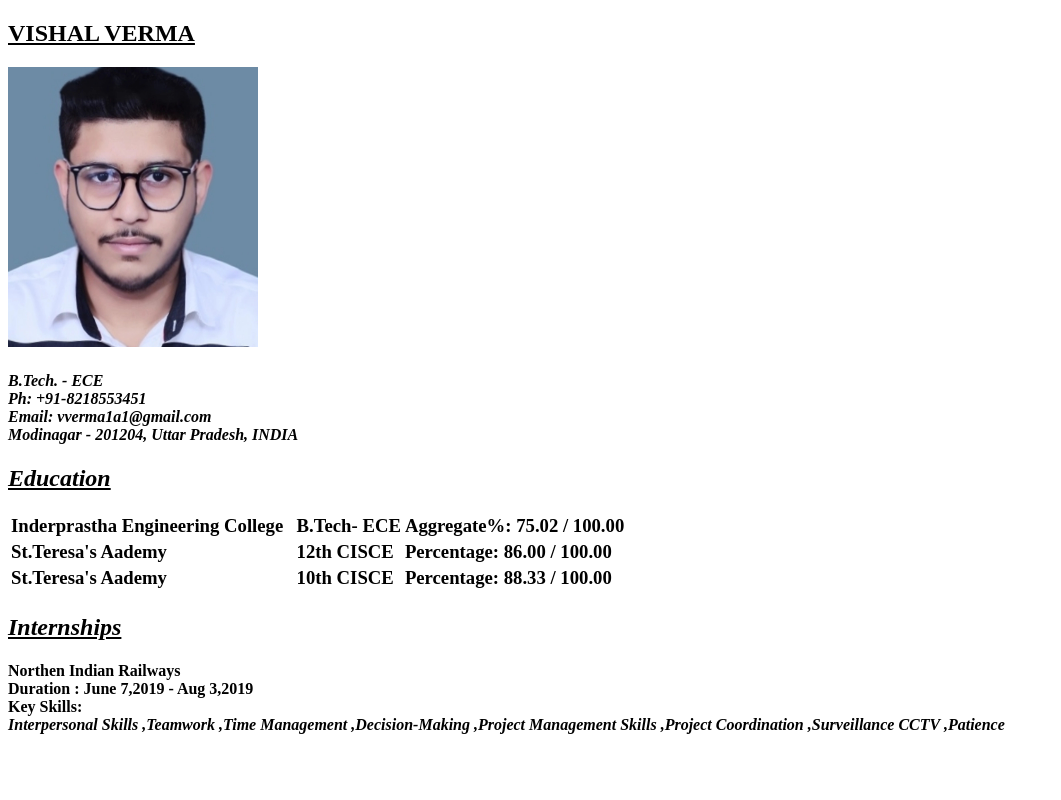
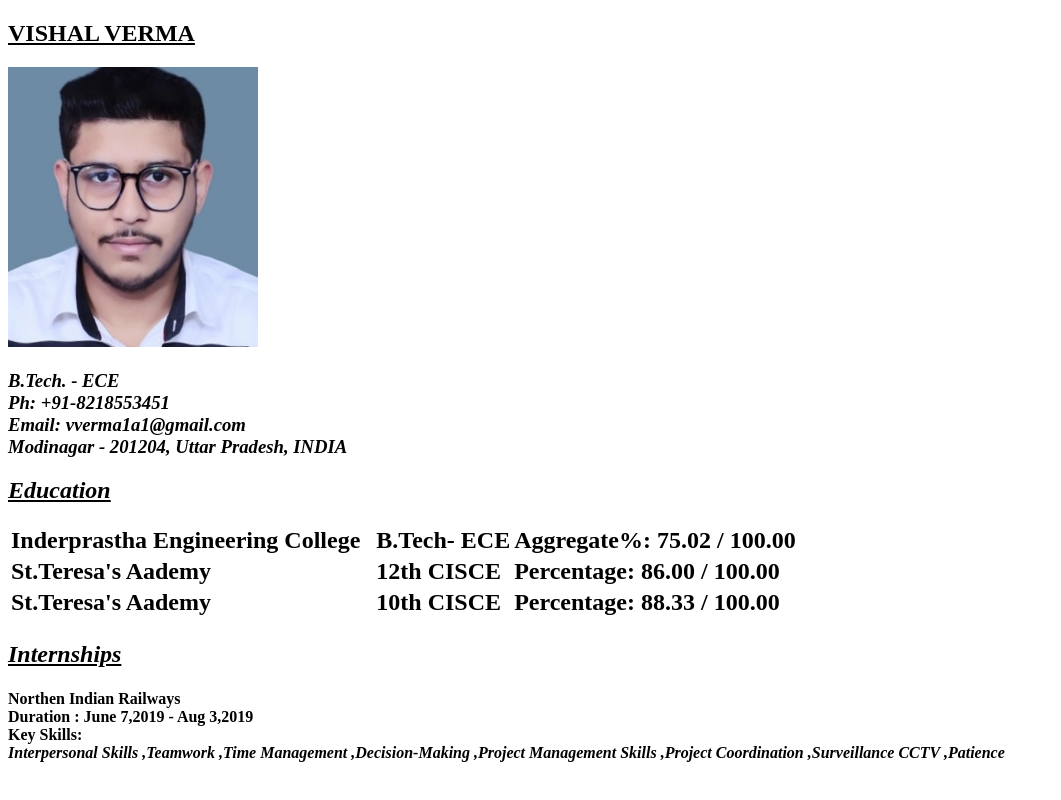
Before and after one commit to Vishal1a1/resume, a plain HTML site: page index.html in a window 1280 px wide. Shown: the whole page, without its empty margins (0-1061 px from the left). Drawn offline with Linux system fonts and the light colour scheme.

Commit message:
Updation

```diff
--- a/index.html
+++ b/index.html
@@ -16,15 +16,15 @@
 
         <img src="images/download.jpg" width="250" height="280">
 
-        <h4><i>B.Tech. - ECE<br>
+        <h3><i>B.Tech. - ECE<br>
             Ph: +91-8218553451<br>
             Email: vverma1a1@gmail.com<br>
             Modinagar - 201204, Uttar Pradesh, INDIA<br>
-        </i></h4>
+        </i></h3>
 
         <p>
         <h2><b><i><u>Education</u></i></b></h2>
-        <h3><table>
+        <h2><table>
         <tr><td>Inderprastha Engineering College &nbsp</td>
             <td>B.Tech- ECE  </td>
             <td>Aggregate%: 75.02 / 100.00</td>
@@ -40,7 +40,7 @@
             <td>Percentage: 88.33 / 100.00</td>
         <tr>
         </table>
-        </h3></p>
+        </h2></p>
         <p>
         <h2><b><i><u>Internships</u></i></b></h2>
         <h4>Northen Indian Railways<br>Duration : June 7,2019  - Aug 3,2019<br>Key Skills:<br><i>Interpersonal Skills ,Teamwork ,Time Management ,Decision-Making ,Project Management Skills ,Project Coordination ,Surveillance CCTV ,Patience</i></h4></p>
```
